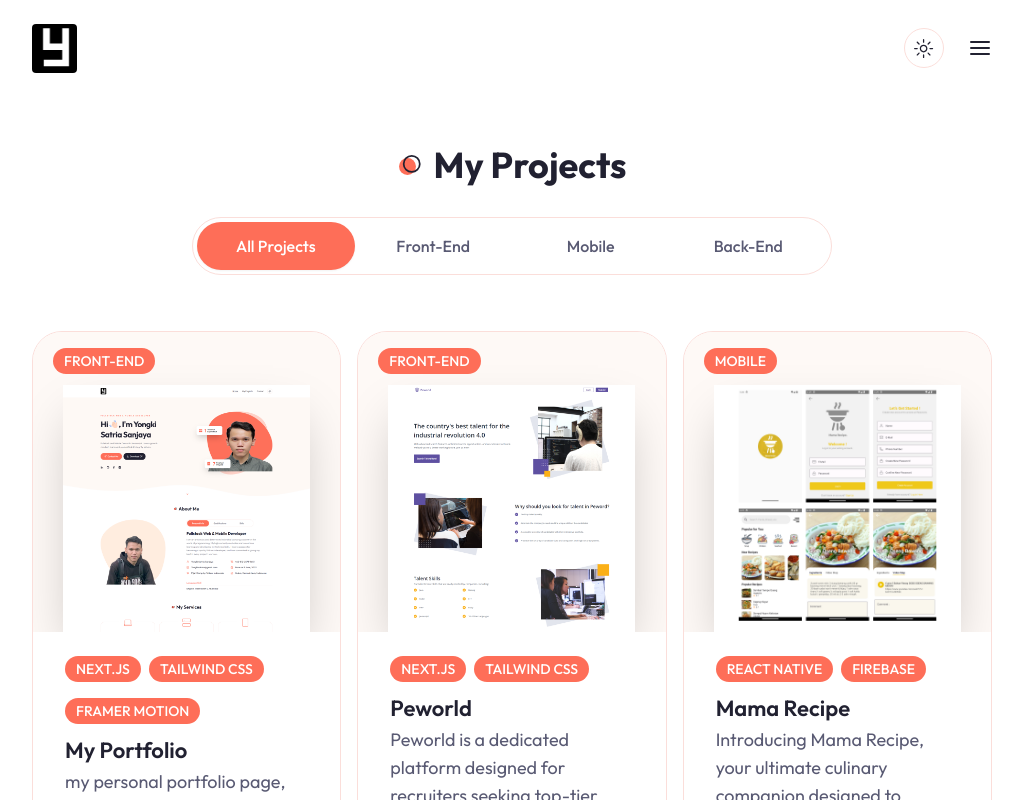
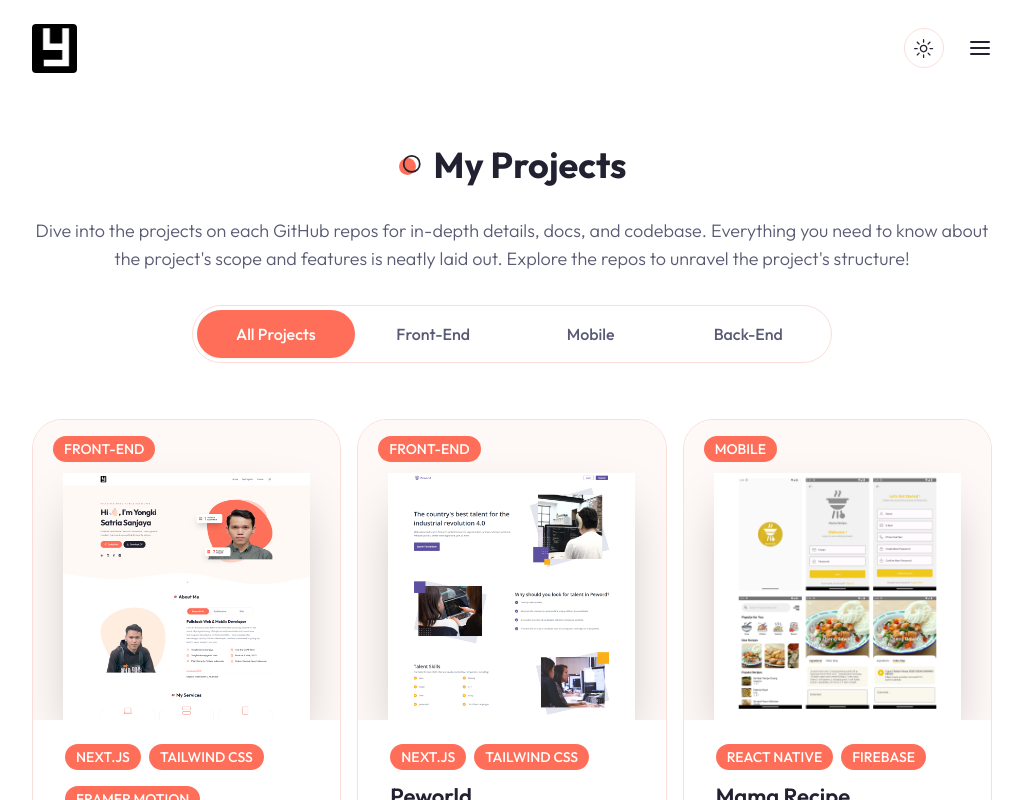
Before and after one commit to yongkisatrias/yongki-portfolio, a Next.js app: page /projects in a window 1280 px wide. Shown: the top 800 px of the page, without its empty margins (128-1151 px from the left). Built offline with nearby package versions, Linux system fonts and the light colour scheme.

Commit message:
[UPDATE] Update project page

```diff
--- a/app/projects/page.jsx
+++ b/app/projects/page.jsx
@@ -98,6 +98,12 @@ const Projects = () => {
         <h2 className="section-title mb-8 xl:mb-16 text-center mx-auto">
           My Projects
         </h2>
+        <p className="subtitle text-center">
+          Dive into the projects on each GitHub repos for in-depth details,
+          docs, and codebase. Everything you need to know about the project's
+          scope and features is neatly laid out. Explore the repos to unravel
+          the project's structure!
+        </p>
         {/* Tabs */}
         <Tabs defaultValue={category} className="mb-24 xl:mb-48">
           <TabsList className="w-full grid md:grid-cols-4 lg:max-w-[640px] mb-12 mx-auto md:border dark:border-none">
```
